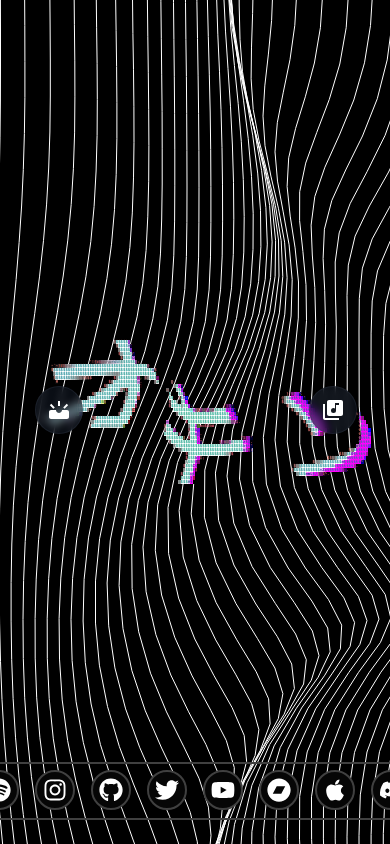
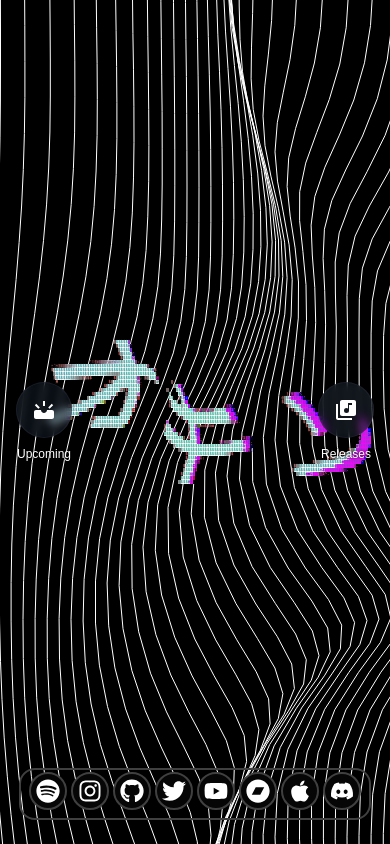
Before and after one commit to okisooo/site, a Next.js app: page / in a window 390 px wide. Built offline with nearby package versions, Linux system fonts and the light colour scheme.

Commit message:
mobile changes

```diff
--- a/src/Components/ContentCard.tsx
+++ b/src/Components/ContentCard.tsx
@@ -8,9 +8,9 @@ interface ContentCardProps {
 
 export default function ContentCard({ title, children, className = "" }: ContentCardProps) {
   return (
-    <div className={`rounded-xl bg-black/30 backdrop-blur-card border border-white/10 p-5 mb-6 shadow-lg ${className}`}>
+    <div className={`rounded-xl bg-black/30 backdrop-blur-card border border-white/10 p-3 sm:p-5 mb-4 sm:mb-6 shadow-lg ${className}`}>
       {title && (
-        <h2 className="text-xl sm:text-2xl font-bold mb-4 text-shadow-md">
+        <h2 className="text-lg sm:text-xl md:text-2xl font-bold mb-2 sm:mb-4 text-shadow-md text-center sm:text-left">
           {title}
         </h2>
       )}
--- a/src/Components/Dock/Dock.tsx
+++ b/src/Components/Dock/Dock.tsx
@@ -1,7 +1,7 @@
 /*
-	jsrepo 1.38.0
-	Installed from https://reactbits.dev/ts/tailwind/
-	2-19-2025
+  jsrepo 1.38.0
+  Installed from https://reactbits.dev/ts/tailwind/
+  2-19-2025
 */
 
 "use client";
@@ -84,7 +84,6 @@ function DockItem({
     [baseItemSize, magnification, baseItemSize],
   );
   const size = useSpring(targetSize, spring);
-
   return (
     <motion.div
       ref={ref}
@@ -94,10 +93,29 @@ function DockItem({
       }}
       onHoverStart={() => isHovered.set(1)}
       onHoverEnd={() => isHovered.set(0)}
-      onFocus={() => isHovered.set(1)}
-      onBlur={() => isHovered.set(0)}
-      onClick={onClick}
-      className={`relative inline-flex items-center justify-center rounded-full bg-[#060606] border-neutral-700 border-2 shadow-md ${className}`}
+      onFocus={() => isHovered.set(1)} onBlur={() => isHovered.set(0)}
+      onTouchStart={() => isHovered.set(1)}
+      onTouchEnd={(e) => {
+        // For touch devices, we handle the click during touch end
+        isHovered.set(0);
+        if (onClick) {
+          // Use a flag to prevent double-triggering with onClick
+          (e.currentTarget as any)._touchHandled = true;
+          setTimeout(() => {
+            onClick();
+          }, 10);
+        }
+      }}
+      onClick={(e) => {
+        // Only execute onClick if it wasn't handled by touch
+        const target = e.currentTarget as any;
+        if (onClick && !target._touchHandled) {
+          onClick();
+        }
+        // Reset the flag
+        target._touchHandled = false;
+      }}
+      className={`relative inline-flex items-center justify-center rounded-full bg-[#060606] border-neutral-700 border-2 shadow-md touch-manipulation ${className}`}
       tabIndex={0}
       role="button"
       aria-haspopup="true"
@@ -128,12 +146,11 @@ function DockLabel({ children, className = "", ...rest }: DockLabelProps) {
   return (
     <AnimatePresence>
       {isVisible && (
-        <motion.div
-          initial={{ opacity: 0, y: 0 }}
+        <motion.div initial={{ opacity: 0, y: 0 }}
           animate={{ opacity: 1, y: -10 }}
           exit={{ opacity: 0, y: 0 }}
           transition={{ duration: 0.2 }}
-          className={`${className} absolute -top-6 left-1/2 w-fit whitespace-pre rounded-md border border-neutral-700 bg-[#060606] px-2 py-0.5 text-xs text-white`}
+          className={`${className} absolute -top-8 sm:-top-6 left-1/2 w-fit whitespace-pre rounded-md border border-neutral-700 bg-[#060606] px-2 py-1 text-xs text-white backdrop-blur-sm shadow-md`}
           role="tooltip"
           style={{ x: "-50%" }}
         >
@@ -176,22 +193,32 @@ export default function Dock({
   );
   const heightRow = useTransform(isHovered, [0, 1], [panelHeight, maxHeight]);
   const height = useSpring(heightRow, spring);
-
   return (
     <motion.div
       style={{ height, scrollbarWidth: "none" }}
-      className="mx-2 flex max-w-full items-center"
+      className="mx-auto sm:mx-2 flex max-w-full items-center"
     >
-      <motion.div
-        onMouseMove={({ pageX }) => {
+      <motion.div onMouseMove={({ pageX }) => {
+        isHovered.set(1);
+        mouseX.set(pageX);
+      }} onTouchMove={(e) => {
+        const { touches } = e;
+        if (touches.length > 0) {
           isHovered.set(1);
-          mouseX.set(pageX);
-        }}
+          mouseX.set(touches[0].pageX);
+        }
+        // Prevent default to avoid scrolling issues on iOS
+        e.preventDefault();
+      }}
         onMouseLeave={() => {
           isHovered.set(0);
           mouseX.set(Infinity);
         }}
-        className={`${className} absolute bottom-2 left-1/2 transform -translate-x-1/2 flex items-end w-fit gap-4 rounded-2xl border-neutral-700 border-2 pb-2 px-4`}
+        onTouchEnd={(e) => {
+          isHovered.set(0);
+          mouseX.set(Infinity);
+        }}
+        className={`${className} absolute bottom-2 left-1/2 transform -translate-x-1/2 flex items-end w-fit gap-1 sm:gap-4 rounded-2xl border-neutral-700 border-2 pb-2 px-2 sm:px-4`}
         style={{ height: panelHeight }}
         role="toolbar"
         aria-label="Application dock"
--- a/src/app/globals.css
+++ b/src/app/globals.css
@@ -27,7 +27,7 @@ body {
   margin: 0;
   padding: 0;
   height: 100vh;
-  overflow: hidden;
+  overflow-x: hidden;
 }
 
 /* Text shadow utilities */
@@ -55,3 +55,91 @@ body {
       transparent 40%,
       rgba(0, 0, 0, 0.3) 100%);
 }
+
+/* Mobile optimizations */
+@media (max-width: 640px) {
+
+  /* Better touch targets for mobile */
+  a,
+  button {
+    min-height: 44px;
+    min-width: 44px;
+    -webkit-tap-highlight-color: rgba(0, 0, 0, 0);
+    touch-action: manipulation;
+  }
+
+  /* Better mobile scrolling */
+  body {
+    -webkit-overflow-scrolling: touch;
+    overscroll-behavior-y: none;
+  }
+
+  /* Improved text readability on mobile */
+  h1,
+  h2,
+  h3,
+  h4 {
+    word-wrap: break-word;
+    hyphens: auto;
+  }
+
+  /* Disable double-tap-to-zoom on mobile */
+  * {
+    touch-action: manipulation;
+  }
+
+  /* Prevent ghost clicks and delay after tapping */
+  a[href],
+  button,
+  [role="button"] {
+    cursor: pointer;
+    user-select: none;
+    -webkit-user-select: none;
+  }
+
+  /* Fix for hover states on mobile */
+  .hover-mobile-visible {
+    opacity: 1 !important;
+  }
+
+  /* Improve navigation link hit area */
+  .nav-link-mobile {
+    position: relative;
+  }
+
+  .nav-link-mobile::after {
+    content: "";
+    position: absolute;
+    top: -10px;
+    right: -10px;
+    bottom: -10px;
+    left: -10px;
+    z-index: -1;
+  }
+}
+
+/* Hide scrollbars but maintain functionality */
+.scrollbar-hide {
+  scrollbar-width: none;
+  /* Firefox */
+  -ms-overflow-style: none;
+  /* IE and Edge */
+}
+
+.scrollbar-hide::-webkit-scrollbar {
+  display: none;
+  /* Chrome, Safari, Opera */
+}
+
+/* Touch-friendly scrolling */
+.touch-scroll {
+  -webkit-overflow-scrolling: touch;
+  scroll-behavior: smooth;
+  scroll-snap-type: x mandatory;
+  overscroll-behavior-x: contain;
+}
+
+/* Improved mobile interactions */
+.touch-manipulation {
+  touch-action: manipulation;
+}
--- a/src/app/layout.tsx
+++ b/src/app/layout.tsx
@@ -63,10 +63,38 @@ export default function RootLayout({
       <head>
         <meta charSet="UTF-8" />
         <meta httpEquiv="Content-Type" content="text/html; charset=utf-8" />
+        <meta name="viewport" content="width=device-width, initial-scale=1.0, maximum-scale=1.0, user-scalable=no" />
         <meta name="format-detection" content="telephone=no" />
         <meta name="apple-mobile-web-app-capable" content="yes" />
         <meta name="theme-color" content="#000000" />
         <link rel="canonical" href="https://okiso.net" />
+        {/* Script to prevent double navigation on touch devices */}
+        <script
+          dangerouslySetInnerHTML={{
+            __html: `
+              (function() {
+                window._navInProgress = false;
+
+                // Helper to detect mobile devices
+                window.isMobileDevice = function() {
+                  return (
+                    /Android|webOS|iPhone|iPad|iPod|BlackBerry|IEMobile|Opera Mini/i.test(navigator.userAgent) ||
+                    (navigator.maxTouchPoints && navigator.maxTouchPoints > 2 && /Macintosh/.test(navigator.userAgent))
+                  );
+                };
+
+                // Handle touch events consistently
+                if (window.isMobileDevice()) {
+                  document.addEventListener('touchstart', function(e) {
+                    if (e.target && e.target.tagName === 'A') {
+                      e.target._touchStarted = true;
+                    }
+                  }, { passive: true });
+                }
+              })();
+            `
+          }}
+        />
         <script
           type="application/ld+json"
           dangerouslySetInnerHTML={{
@@ -102,7 +130,8 @@ export default function RootLayout({
           }}
         />
       </head>
-      <body className={`${geistSans.variable} ${geistMono.variable} antialiased`}>        <div className="min-h-screen w-full relative overflow-hidden">
+      <body className={`${geistSans.variable} ${geistMono.variable} antialiased`}>
+        <div className="min-h-screen w-full relative overflow-hidden">
           <WavesWrapper />
           <div className="relative z-[1]">
             <header className="sr-only">
--- a/src/app/page.tsx
+++ b/src/app/page.tsx
@@ -16,46 +16,61 @@ import {
 } from 'react-icons/fa';
 import { MdLibraryMusic, MdUpcoming } from 'react-icons/md';
 
-const dockItems = [
-  {
+// Helper function to prevent multiple rapid clicks on external links
+const safeExternalLink = (url: string) => {
+  return () => {
+    // Prevent multiple clicks
+    if ((window as any)._linkClicked) return;
+    (window as any)._linkClicked = true;
+
+    // Open the link
+    window.open(url, "_blank");
+
+    // Reset after a delay
+    setTimeout(() => {
+      (window as any)._linkClicked = false;
+    }, 500);
+  };
+};
+
+const dockItems = [{
   icon: <FaSpotify size={24} className="text-white hover:text-white/80 transition-colors" />,
   label: 'Spotify',
-    onClick: () => window.open("https://open.spotify.com/artist/2FSh9530hmphpeK3QmDSPm?si=54f1d8b0d5784d97", "_blank")
-  },
-  {
+  onClick: () => {
+    // Prevent multiple clicks
+    if ((window as any)._linkClicked) return;
+    (window as any)._linkClicked = true;
+    setTimeout(() => { (window as any)._linkClicked = false; }, 500);
+    window.open("https://open.spotify.com/artist/2FSh9530hmphpeK3QmDSPm?si=54f1d8b0d5784d97", "_blank");
+  }
+}, {
   icon: <FaInstagram size={24} className="text-white hover:text-white/80 transition-colors" />,
   label: 'Instagram',
-    onClick: () => window.open("https://www.instagram.com/okisooo_/", "_blank")
-  },
-  {
+  onClick: safeExternalLink("https://www.instagram.com/okisooo_/")
+}, {
   icon: <FaGithub size={24} className="text-white hover:text-white/80 transition-colors" />,
   label: 'GitHub',
-    onClick: () => window.open("https://github.com/okisooo", "_blank")
-  },
-  {
+  onClick: safeExternalLink("https://github.com/okisooo")
+}, {
   icon: <FaTwitter size={24} className="text-white hover:text-white/80 transition-colors" />,
   label: 'X',
-    onClick: () => window.open("https://x.com/okisooo_", "_blank")
-  },
-  {
+  onClick: safeExternalLink("https://x.com/okisooo_")
+}, {
   icon: <FaYoutube size={24} className="text-white hover:text-white/80 transition-colors" />,
   label: 'YouTube',
-    onClick: () => window.open("https://www.youtube.com/@okiso7", "_blank")
-  },
-  {
+  onClick: safeExternalLink("https://www.youtube.com/@okiso7")
+}, {
   icon: <FaBandcamp size={24} className="text-white hover:text-white/80 transition-colors" />,
   label: 'Bandcamp',
-    onClick: () => window.open("https://okiso.bandcamp.com/", "_blank")
-  },
-  {
+  onClick: safeExternalLink("https://okiso.bandcamp.com/")
+}, {
   icon: <FaApple size={24} className="text-white hover:text-white/80 transition-colors" />,
   label: 'Apple Music',
-    onClick: () => window.open("https://music.apple.com/us/artist/okiso/1735330883", "_blank") // Assuming this is the correct artist link
-  },
-  {
+  onClick: safeExternalLink("https://music.apple.com/us/artist/okiso/1735330883")
+}, {
   icon: <FaDiscord size={24} className="text-white hover:text-white/80 transition-colors" />,
   label: 'Discord',
-    onClick: () => window.open("https://discord.gg/okiso", "_blank")
+  onClick: safeExternalLink("https://discord.gg/okiso")
 }
 ];
 
@@ -68,22 +83,54 @@ export default function Home() {
     handleResize();
     window.addEventListener("resize", handleResize);
     return () => window.removeEventListener("resize", handleResize);
-  }, []); return (
+  }, []);
+
+  return (
     <div className="w-full h-screen relative">
       <div className="relative z-10 flex flex-col items-center justify-center h-full">
         {/* Navigation buttons - left side */}
-        <div className="absolute left-8 md:left-12 z-20 transform -translate-y-1/2 top-1/2">
-          <Link
+        <div className="absolute left-4 sm:left-8 md:left-12 z-20 transform -translate-y-1/2 top-1/2">          <Link
           href="/upcoming"
-            className="flex flex-col items-center justify-center group"
+          prefetch={true}
+          className="flex flex-col items-center justify-center group touch-manipulation nav-link-mobile"
+          onClick={(e) => {
+            // Use this to track if we have a navigation in progress
+            if ((window as any)._navInProgress) {
+              e.preventDefault();
+              return false;
+            }
+
+            // For mobile devices, add a small delay to prevent double navigation
+            if ((window as any).isMobileDevice?.()) {
+              e.preventDefault();
+              (window as any)._navInProgress = true;
+
+              // Navigate programmatically after a small delay
+              setTimeout(() => {
+                window.location.href = "/upcoming";
+              }, 50);
+
+              // Reset navigation state after a longer period
+              setTimeout(() => {
+                (window as any)._navInProgress = false;
+              }, 300);
+
+              return false;
+            }
+
+            // For non-mobile, set the flag but allow normal navigation
+            (window as any)._navInProgress = true;
+            setTimeout(() => {
+              (window as any)._navInProgress = false;
+            }, 300);
+          }}
         >
-            <div className="w-12 h-12 md:w-16 md:h-16 rounded-full bg-gray-900/50 backdrop-blur-sm flex items-center justify-center hover:bg-gray-800/60 transition-all duration-300 group-hover:scale-110 border border-gray-700/30">
+          <div className="w-14 h-14 md:w-16 md:h-16 rounded-full bg-gray-900/50 backdrop-blur-sm flex items-center justify-center hover:bg-gray-800/60 transition-all duration-300 group-hover:scale-110 border border-gray-700/30">
             <MdUpcoming className="h-6 w-6 text-white" />
           </div>
-            <span className="mt-2 text-xs font-medium text-white opacity-0 group-hover:opacity-100 transition-opacity duration-300 [text-shadow:rgb(0,0,0)_0_0_3px]">Upcoming</span>
+          <span className="mt-2 text-xs font-medium text-white opacity-100 sm:opacity-0 sm:group-hover:opacity-100 transition-opacity duration-300 [text-shadow:rgb(0,0,0)_0_0_3px]">Upcoming</span>
         </Link>
         </div>
-
         {/* Existing ASCII Text element */}
         <ASCIIText
           text="オキソ"
@@ -92,37 +139,70 @@ export default function Home() {
           textFontSize={isMobile ? 100 : 200}
           textColor="#ffffff"
           planeBaseHeight={isMobile ? 4 : 8}
-        />
-
-        {/* Navigation buttons - right side */}
-        <div className="absolute right-8 md:right-12 z-20 transform -translate-y-1/2 top-1/2">
+        />        {/* Navigation buttons - right side */}
+        <div className="absolute right-4 sm:right-8 md:right-12 z-20 transform -translate-y-1/2 top-1/2">
           <Link
             href="/releases"
-            className="flex flex-col items-center justify-center group"
+            prefetch={true}
+            className="flex flex-col items-center justify-center group touch-manipulation nav-link-mobile"
+            onClick={(e) => {
+              // Use this to track if we have a navigation in progress
+              if ((window as any)._navInProgress) {
+                e.preventDefault();
+                return false;
+              }
+
+              // For mobile devices, add a small delay to prevent double navigation
+              if ((window as any).isMobileDevice?.()) {
+                e.preventDefault();
+                (window as any)._navInProgress = true;
+
+                // Navigate programmatically after a small delay
+                setTimeout(() => {
+                  window.location.href = "/releases";
+                }, 50);
+
+                // Reset navigation state after a longer period
+                setTimeout(() => {
+                  (window as any)._navInProgress = false;
+                }, 300);
+
+                return false;
+              }
+
+              // For non-mobile, set the flag but allow normal navigation
+              (window as any)._navInProgress = true;
+              setTimeout(() => {
+                (window as any)._navInProgress = false;
+              }, 300);
+            }}
           >
-            <div className="w-12 h-12 md:w-16 md:h-16 rounded-full bg-gray-900/50 backdrop-blur-sm flex items-center justify-center hover:bg-gray-800/60 transition-all duration-300 group-hover:scale-110 border border-gray-700/30">
+            <div className="w-14 h-14 md:w-16 md:h-16 rounded-full bg-gray-900/50 backdrop-blur-sm flex items-center justify-center hover:bg-gray-800/60 transition-all duration-300 group-hover:scale-110 border border-gray-700/30">
               <MdLibraryMusic className="h-6 w-6 text-white" />
             </div>
-            <span className="mt-2 text-xs font-medium text-white opacity-0 group-hover:opacity-100 transition-opacity duration-300 [text-shadow:rgb(0,0,0)_0_0_3px]">Releases</span>
-          </Link>
+            <span className="mt-2 text-xs font-medium text-white opacity-100 sm:opacity-0 sm:group-hover:opacity-100 transition-opacity duration-300 [text-shadow:rgb(0,0,0)_0_0_3px]">Releases</span>        </Link>
         </div>
 
         <div className="sr-only">
           <h1>OKISO - Official Website</h1>
           <p>Welcome to the official website of OKISO (オキソ), a Vocaloid artist and music producer. OKISO creates original electronic music and Japanese vocaloid compositions.</p>
-          <p>Explore OKISOs latest music releases, connect on social media platforms including Spotify, Instagram, Twitter, YouTube, and join the Discord community.</p>
+          <p>Explore OKISO's latest music releases, connect on social media platforms including Spotify, Instagram, Twitter, YouTube, and join the Discord community.</p>
         </div>
       </div>
-      <div className="absolute bottom-0 left-1/2 transform -translate-x-1/2 mb-4 pointer-events-auto z-20">
-        <div className="px-6 py-3 relative">
+
+      {/* Dock container - improved for mobile */}
+      <div className="fixed bottom-0 left-0 right-0 z-20 pointer-events-auto">
+        <div className="flex justify-center w-full pb-4 sm:pb-4 pt-2">
+          <div className="px-2 sm:px-6 py-2 sm:py-3 relative overflow-visible">
             <Dock
               items={dockItems}
-            panelHeight={isMobile ? 58 : 68}
-            baseItemSize={isMobile ? 40 : 50}
-            magnification={isMobile ? 50 : 70}
+              panelHeight={isMobile ? 52 : 68}
+              baseItemSize={isMobile ? 38 : 50}
+              magnification={isMobile ? 55 : 70}
               spring={{ mass: 0.2, stiffness: 200, damping: 18 }}
-            distance={isMobile ? 150 : 200}
+              distance={isMobile ? 100 : 200}
             />
+          </div>
         </div>
       </div>
     </div>
--- a/src/app/releases/page.tsx
+++ b/src/app/releases/page.tsx
@@ -154,10 +154,9 @@ export default function ReleasesPage() {
           {showLeftArrow && (
             <>
               {/* Left side vignette gradient */}
-              <div className="absolute left-0 top-0 bottom-0 w-12 bg-gradient-to-r from-black/40 to-transparent z-[5] pointer-events-none rounded-l-lg"></div>
-              <button
+              <div className="absolute left-0 top-0 bottom-0 w-12 bg-gradient-to-r from-black/40 to-transparent z-[5] pointer-events-none rounded-l-lg"></div>              <button
                 onClick={scrollReleasesLeft}
-                className="absolute left-1 top-[calc(50%-16px)] transform -translate-y-1/2 bg-black/60 hover:bg-black/80 text-white p-2 rounded-full z-10 shadow-lg w-8 h-8 flex items-center justify-center transition-colors backdrop-blur-sm"
+                className="absolute left-1 top-[calc(50%-22px)] transform -translate-y-1/2 bg-black/60 hover:bg-black/80 text-white p-2 rounded-full z-10 shadow-lg w-10 h-10 sm:w-8 sm:h-8 flex items-center justify-center transition-colors backdrop-blur-sm touch-manipulation"
                 aria-label="Scroll left"
               >
                 <svg xmlns="http://www.w3.org/2000/svg" viewBox="0 0 24 24" fill="currentColor" className="w-5 h-5">
@@ -172,7 +171,7 @@ export default function ReleasesPage() {
               <div className="absolute right-0 top-0 bottom-0 w-12 bg-gradient-to-l from-black/40 to-transparent z-[5] pointer-events-none rounded-r-lg"></div>
               <button
                 onClick={scrollReleasesRight}
-                className="absolute right-1 top-[calc(50%-16px)] transform -translate-y-1/2 bg-black/60 hover:bg-black/80 text-white p-2 rounded-full z-10 shadow-lg w-8 h-8 flex items-center justify-center transition-colors backdrop-blur-sm"
+                className="absolute right-1 top-[calc(50%-22px)] transform -translate-y-1/2 bg-black/60 hover:bg-black/80 text-white p-2 rounded-full z-10 shadow-lg w-10 h-10 sm:w-8 sm:h-8 flex items-center justify-center transition-colors backdrop-blur-sm touch-manipulation"
                 aria-label="Scroll right"
               >
                 <svg xmlns="http://www.w3.org/2000/svg" viewBox="0 0 24 24" fill="currentColor" className="w-5 h-5">
@@ -182,15 +181,18 @@ export default function ReleasesPage() {
             </>
           )}
 
-          {/* Add onScroll handler to the container */}
-          <div
-            className="flex flex-nowrap overflow-x-auto pb-4 scrollbar-hide gap-3"
+          {/* Add onScroll handler to the container */}          <div
+            className="flex flex-nowrap overflow-x-auto pb-4 scrollbar-hide gap-2 sm:gap-3 -mx-2 px-2"
             ref={releasesContainerRef}
             onScroll={updateArrowVisibility}
-            style={{ scrollbarWidth: 'none', msOverflowStyle: 'none' }}
+            style={{
+              scrollbarWidth: 'none',
+              msOverflowStyle: 'none',
+              WebkitOverflowScrolling: 'touch'
+            }}
           >
             {/* Release Item - FANTASIA */}
-            <div className="backdrop-blur-card bg-white/5 p-2 sm:p-3 rounded-lg border border-white/10 flex-shrink-0 w-[180px] sm:w-[220px]">
+            <div className="backdrop-blur-card bg-white/5 p-2 sm:p-3 rounded-lg border border-white/10 flex-shrink-0 w-[160px] sm:w-[180px] md:w-[220px]">
               <a
                 href="https://open.spotify.com/album/0t28Vt3fN6awEEFcTR3AlN"
                 target="_blank"
@@ -333,14 +335,14 @@ export default function ReleasesPage() {
               </a>
             </div>
           </div>
-        </div>
-      </ContentCard>
+        </div>      </ContentCard>
 
       {/* Back to Home button with improved positioning */}
-      <div className="fixed bottom-4 left-4 z-20">
+      <div className="fixed bottom-4 sm:bottom-6 left-4 sm:left-6 z-20">
         <Link
           href="/"
-          className="text-gray-300 hover:text-white transition-colors bg-black/40 backdrop-blur-card px-3 py-1.5 rounded-full inline-flex items-center text-sm min-h-[36px] text-shadow-sm border border-white/10 shadow-lg"
+          className="text-gray-300 hover:text-white transition-colors bg-black/40 backdrop-blur-card px-3 sm:px-4 py-1.5 sm:py-2 rounded-full inline-flex items-center text-xs sm:text-sm min-h-[36px] sm:min-h-[44px] text-shadow-sm border border-white/10 shadow-lg touch-manipulation"
+          aria-label="Back to home page"
         >
           ← Back to home
         </Link>
```
Also changed, not shown: src/app/upcoming/page.tsx (+23 -27 lines). Lines whose indentation alone changed are shown as unchanged.
